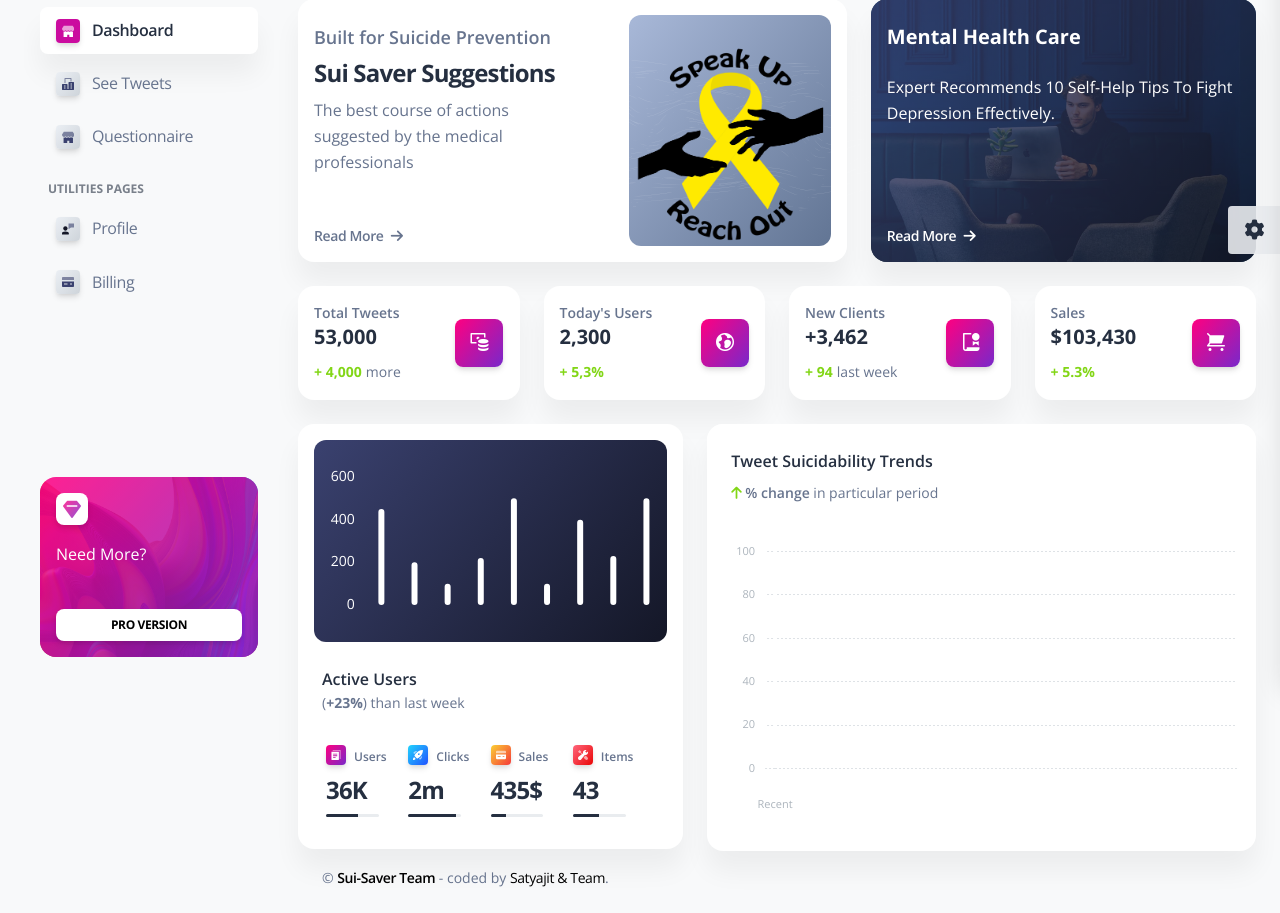
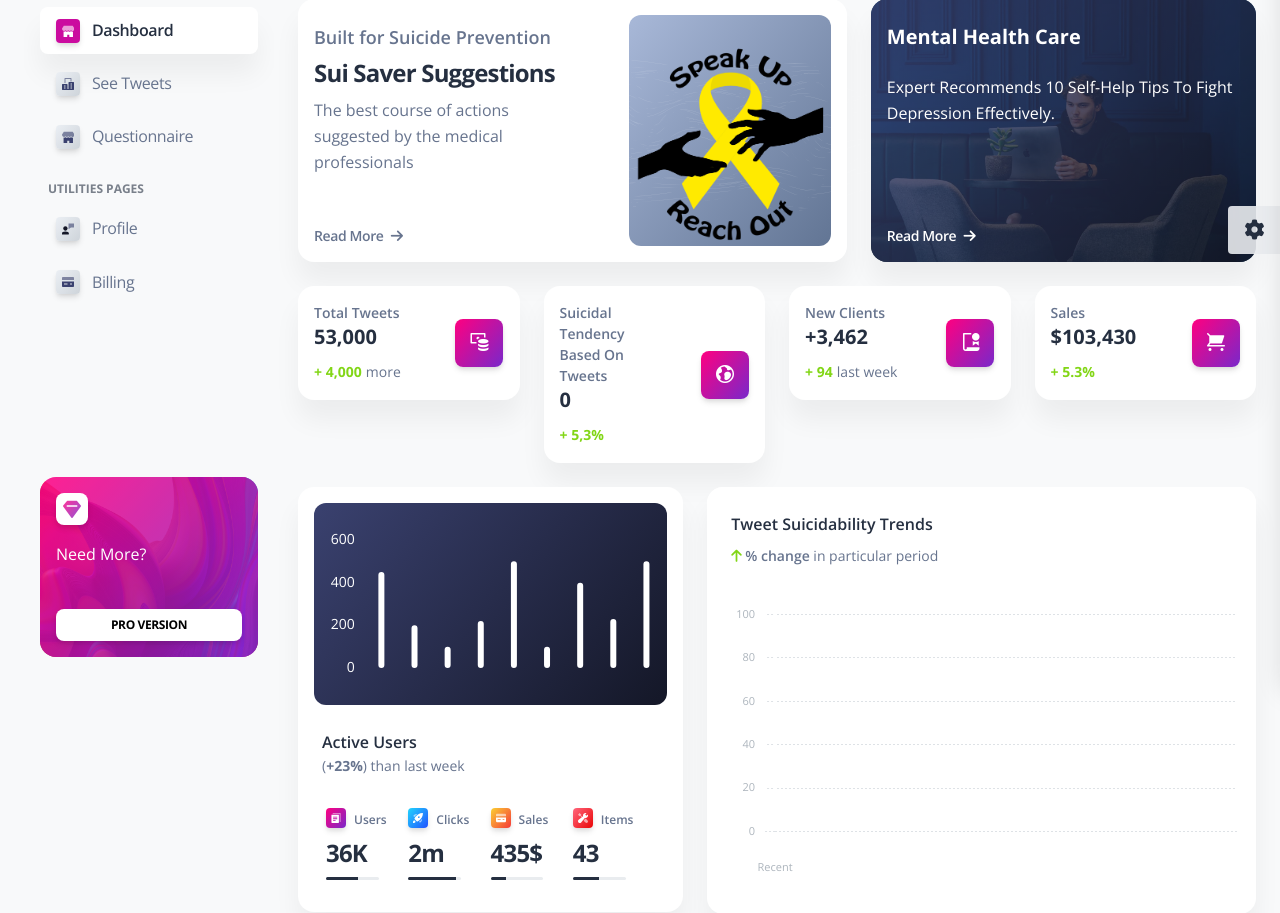
Before and after one commit to Satyajit-Codys/sui-saver-web, a Django app: page / in a window 1280 px wide. Shown: the part 114-1027 px from the top of the page. Before the commit the page ends 1001 px from the top, so only its background shows below. Run offline with Django 3.2, Linux system fonts and the light colour scheme; the visitor is signed in with stand-in values (Sample User, id 1); some libraries are stand-ins or nearby versions.

Commit message:
overall trend analysis

```diff
--- a/apps/home/views.py
+++ b/apps/home/views.py
@@ -8,13 +8,13 @@ from django.contrib.auth.decorators import login_required
 from django.http import HttpResponse, HttpResponseRedirect
 from django.template import loader
 from django.urls import reverse
-from apps.tweetml.ml_model import positive_tweet_trend, negative_tweet_trend
+from apps.tweetml.ml_model import positive_tweet_trend, negative_tweet_trend, overall_trend_percentage
 
 
 @login_required(login_url="/login/")
 def index(request):
     context = {"segment": "index", "positive_tweet_trend": positive_tweet_trend,
-               "negative_tweet_trend": negative_tweet_trend}
+               "negative_tweet_trend": negative_tweet_trend, "overall_trend_percentage": overall_trend_percentage}
 
     html_template = loader.get_template('home/index.html')
     return HttpResponse(html_template.render(context, request))
--- a/apps/templates/home/index.html
+++ b/apps/templates/home/index.html
@@ -47,7 +47,8 @@
           <div class="card-body position-relative z-index-1 d-flex flex-column h-100 p-3">
             <h5 class="text-white font-weight-bolder mb-4 pt-2">Mental Health Care</h5>
             <p class="text-white">Expert Recommends 10 Self-Help Tips To Fight Depression Effectively.</p>
-            <a class="text-white text-sm font-weight-bold mb-0 icon-move-right mt-auto" target="_blank" href="https://www.helpguide.org/articles/depression/coping-with-depression.htm">
+            <a class="text-white text-sm font-weight-bold mb-0 icon-move-right mt-auto" target="_blank"
+              href="https://www.helpguide.org/articles/depression/coping-with-depression.htm">
               Read More
               <i class="fas fa-arrow-right text-sm ms-1" aria-hidden="true"></i>
             </a>
@@ -84,8 +85,8 @@
           <div class="row">
             <div class="col-7">
               <div class="numbers">
-                <p class="text-sm mb-0 text-capitalize font-weight-bold">Today's Users</p>
-                <h5 class="font-weight-bolder">2,300</h5>
+                <p class="text-sm mb-0 text-capitalize font-weight-bold">Suicidal Tendency Based on Tweets</p>
+                <h5 class="font-weight-bolder">{{overall_trend_percentage}}</h5>
                 <span class="text-success text-sm font-weight-bolder">+ 5,3%</span>
               </div>
             </div>
--- a/apps/tweetml/ml_model.py
+++ b/apps/tweetml/ml_model.py
@@ -15,6 +15,8 @@ nltk.download('stopwords')
 
 all_tweets, positives = [], []
 positive_tweet_trend, negative_tweet_trend = [], []
+overall_trend = []
+overall_trend_percentage = 0
 
 
 def processing_tweets():
@@ -78,13 +80,16 @@ def processing_tweets():
         if prediction == "positive":
             positives.append([tweet, prediction, prob, tweet_link])
             positive_tweet_trend.append(prob)
+            overall_trend.append(prob)
         else:
             all_tweets.append([tweet, prediction, prob, tweet_link])
             negative_tweet_trend.append(prob)
+            overall_trend.append(100-prob)
 
-    # if len(positives) == 0:
-    #     print("There are no suicidal tweets")
-    # else:
-    #     print(positives)
-        # for i in range(len(positives)):
-        #     print('Tweet: %%s \nPrediction: %s\nProbability: %.2f%%' %(positives[i][0],positives[i][1]), positives[i][2])
+    overall_trend_percentage = sum(overall_trend) / len(all_tweets)
+# if len(positives) == 0:
+#     print("There are no suicidal tweets")
+# else:
+#     print(positives)
+# for i in range(len(positives)):
+#     print('Tweet: %%s \nPrediction: %s\nProbability: %.2f%%' %(positives[i][0],positives[i][1]), positives[i][2])
```
